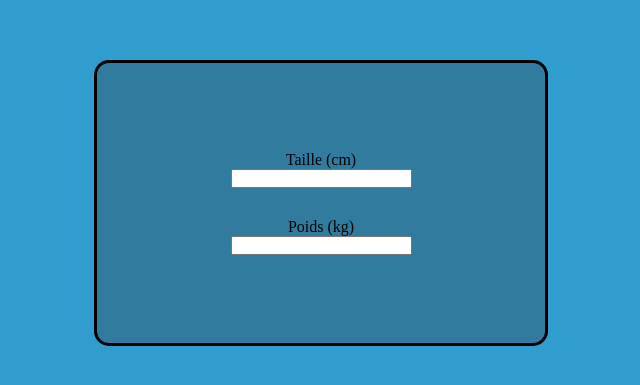
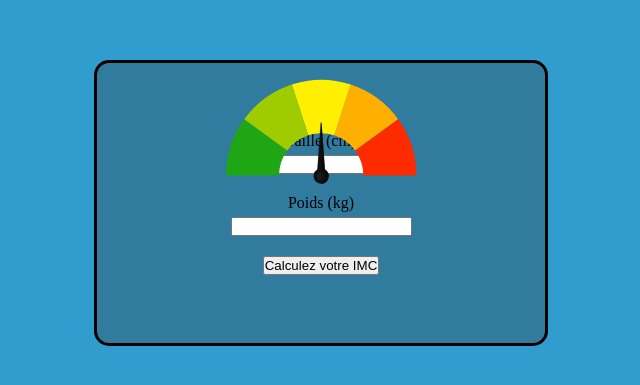
Before and after one commit to Zeroc00L88/imcCalculator, a plain HTML site: page index.html in a window 1280 px wide. Shown: the part 197-582 px from the top of the page, without its empty margins (319-959 px from the left). Drawn offline with Linux system fonts and the light colour scheme.

Commit message:
work in progress

```diff
--- a/assets/css/style.css
+++ b/assets/css/style.css
@@ -28,10 +28,23 @@ body > div {
         justify-content: center;
     }
 }
+#counter {
+    position: relative;
+}
+#counter img {
+    position: absolute;
+    z-index: 99;
+}
 form {
     display: flex;
     flex-direction: column;
-    gap: 30px;
+    gap: 20px;
+}
+
+form div {
+    display: flex;
+    flex-direction: column;
+    gap: 5px;
 }
 
 div div div {
--- a/index.html
+++ b/index.html
@@ -1,5 +1,5 @@
 <!doctype html>
-<html lang="en">
+<html lang="fr">
     <head>
         <title></title>
         <meta charset="UTF-8" />
@@ -10,17 +10,38 @@
     <body>
         <div>
             <div>
-                <form>
+                <div id="counter">
+                    <img
+                        src="./assets/images/meter.svg"
+                        alt="meter"
+                        width="200px"
+                    />
+                    <img
+                        src="./assets/images/needle.svg"
+                        alt="needle"
+                        width="200px"
+                    />
+                </div>
+                <form id="dataForm" name="dataForm" action="" method="GET">
                     <div>
                         <label for="size">Taille (cm)</label>
-                        <input type="number" name="size" value="" />
+                        <input type="number" name="size" id="size" value="" />
                     </div>
                     <div>
                         <label for="weight">Poids (kg)</label>
-                        <input type="number" name="weight" value="" />
+                        <input
+                            type="number"
+                            name="weight"
+                            id="weight"
+                            value=""
+                        />
+                    </div>
+                    <div>
+                        <button type="submit">Calculez votre IMC</button>
                     </div>
                 </form>
             </div>
         </div>
+        <script src="./script.js"></script>
     </body>
 </html>
--- a/script.js
+++ b/script.js
@@ -4,4 +4,10 @@ let imcCalculator = (weight, size) => {
     return Math.round(weight / (size * size));
 };
 
-console.log(imcCalculator(70, 170));
+let dataForm = document.querySelector("#dataForm");
+
+dataForm.addEventListener("submit", () => {
+    let size = document.querySelector("#size");
+    let weight = document.querySelector("#weight");
+    alert(imcCalculator(weight.value, size.value));
+});
```
Also changed, not shown: assets/images/meter.svg (added), assets/images/needle.svg (added).
